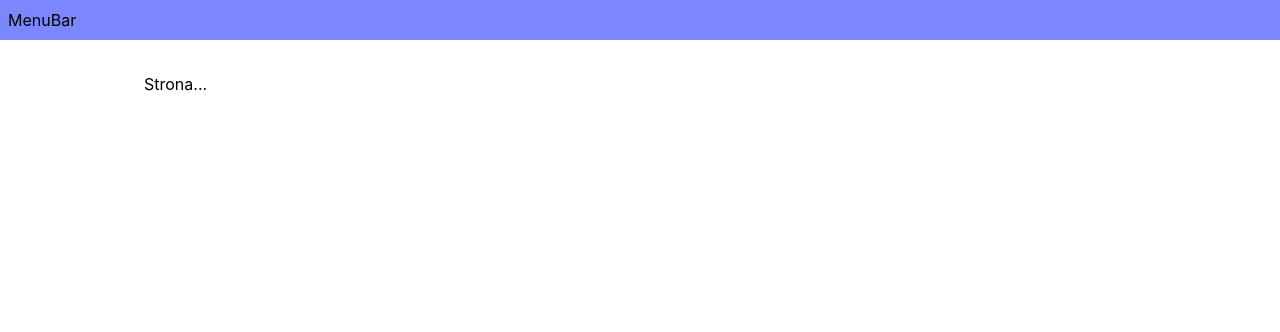
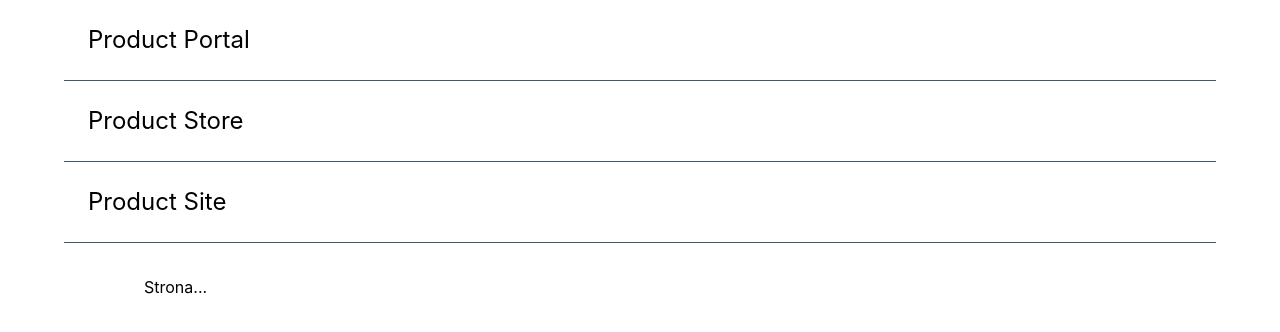
Before and after one commit to michaljabi/20260622-react, a React (Vite) app in the folder product-portal/: page / in a window 1280 px wide. Shown: the top 332 px of the page. Built offline with nearby package versions, Linux system fonts and the light colour scheme.

Commit message:
tak(8): make it work.

```diff
--- a/product-portal/src/App.tsx
+++ b/product-portal/src/App.tsx
@@ -1,6 +1,8 @@
 // import heroImg from "./assets/hero.png";
 // import { Sample } from "./common/Sample.tsx";
 // import { Sample as SampleAlias } from "./common/Sample.tsx";
+
+import { Header } from "./common/Header.tsx";
 
 function App() {
   console.log(3 + 90 + 2 * 4);
@@ -9,7 +11,9 @@ function App() {
 
   return (
     <div className="min-h-full">
-      <nav className="bg-indigo-400 p-2"> MenuBar </nav>
+      <Header title="Product Portal" />
+      <Header title="Product Store"/>
+      <Header title="Product Site"/>
       <main className="mx-auto max-w-5xl px-4 py-8">
         <div> Strona... </div>
       </main>
--- /dev/null
+++ b/product-portal/src/common/Header.tsx
@@ -0,0 +1,18 @@
+
+export function Header(props: {title: string}) {
+  return (
+    <header className="mx-auto max-w-6xl flex items-center p-3 md:p-6 border-slate-600 border-b">
+      <span className="md:text-xl lg:text-2xl mr-6">{props.title}</span>
+    </header>
+  );
+}
+
+
+
+
+
+
+// Użycie na JSX można sobie "pods spodem" wyobrazić tak:
+//Header({title: 'Product Portal'})
+//Header({})
+//Header({})
```
